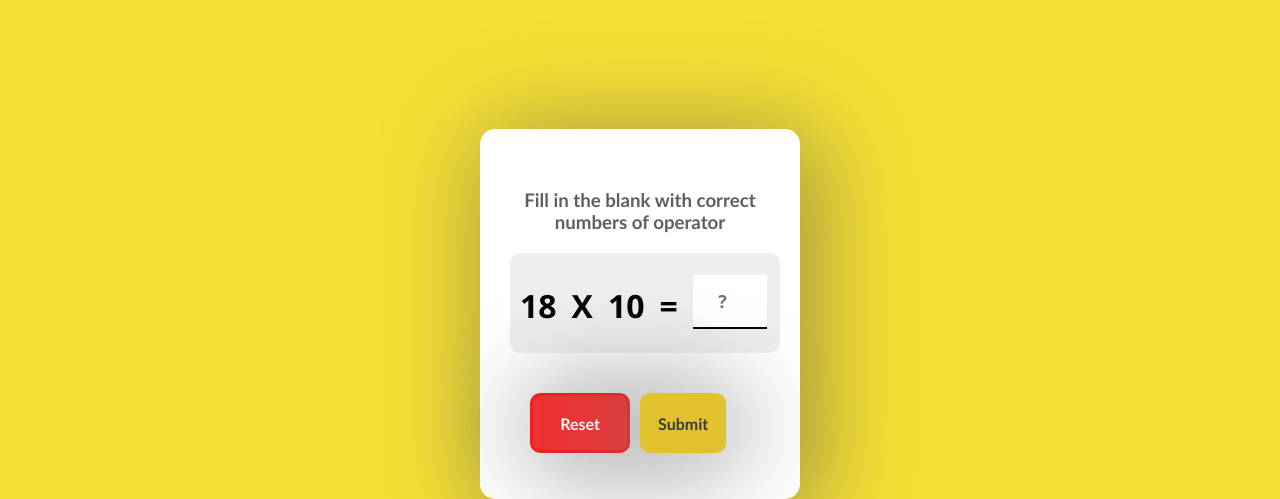
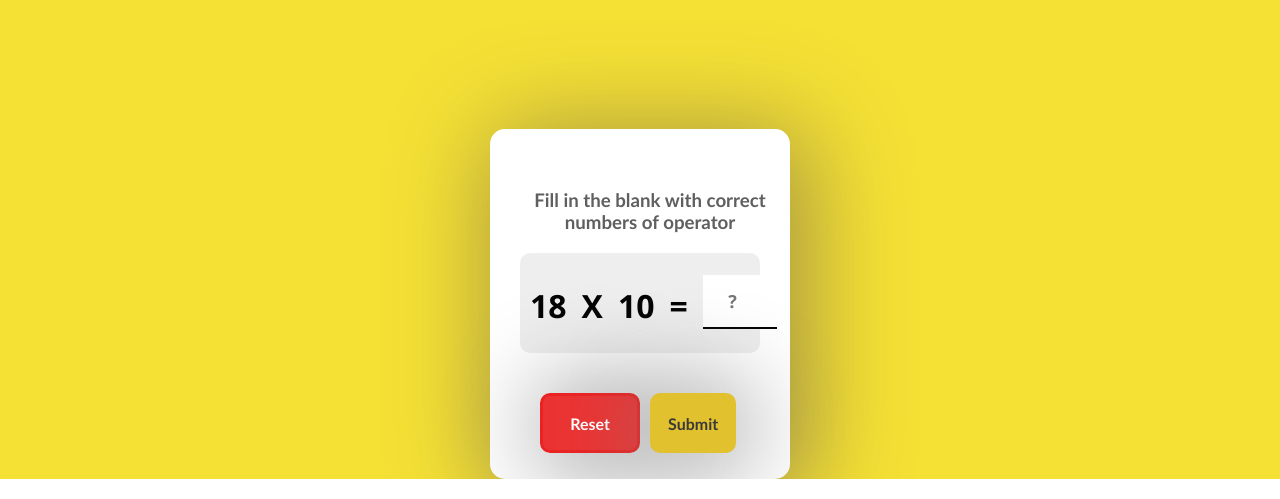
Before and after one commit to Jyotishmoy365/Maths.Pro, a plain HTML site: page index.html in a window 1280 px wide. Shown: the part 325-824 px from the top of the page. Drawn offline with Linux system fonts and the light colour scheme.

Commit message:
fix bugs

```diff
--- a/style.css
+++ b/style.css
@@ -5,8 +5,8 @@ body {
     background-size: cover;
 }
 .box {
-    width: 300px;
-    height: 350px;
+    width: 280px;
+    height: 330px;
     background-color: white;
     margin: auto;
     top: 150px;
@@ -27,7 +27,7 @@ body {
     margin-top: 50px;
 }
 .middle-shadow-box {
-    width: 250px;
+    width: 220px;
     height: 80px;
     background-color: rgba(148, 148, 148, 0.158);
     border-radius: 10px;
```
